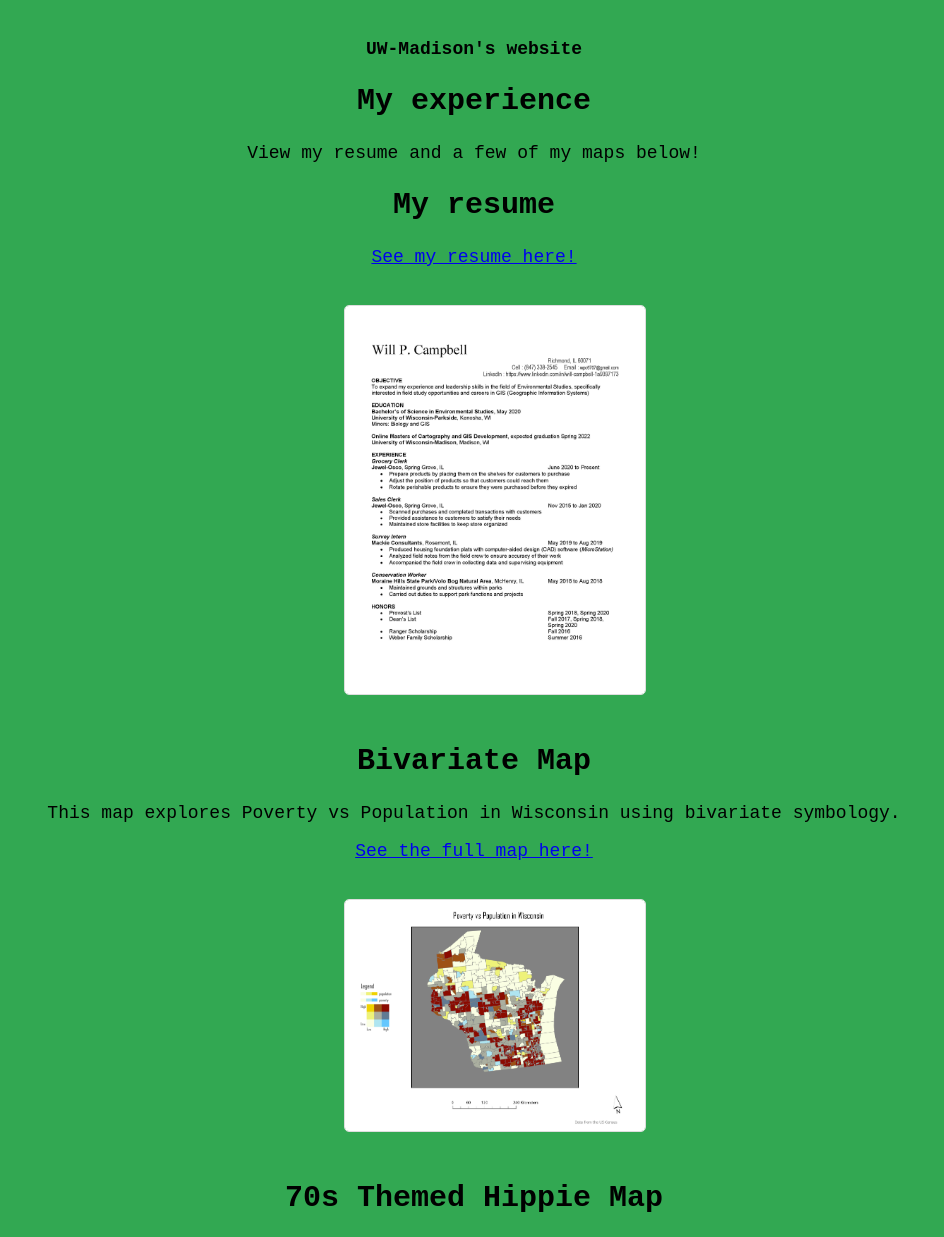
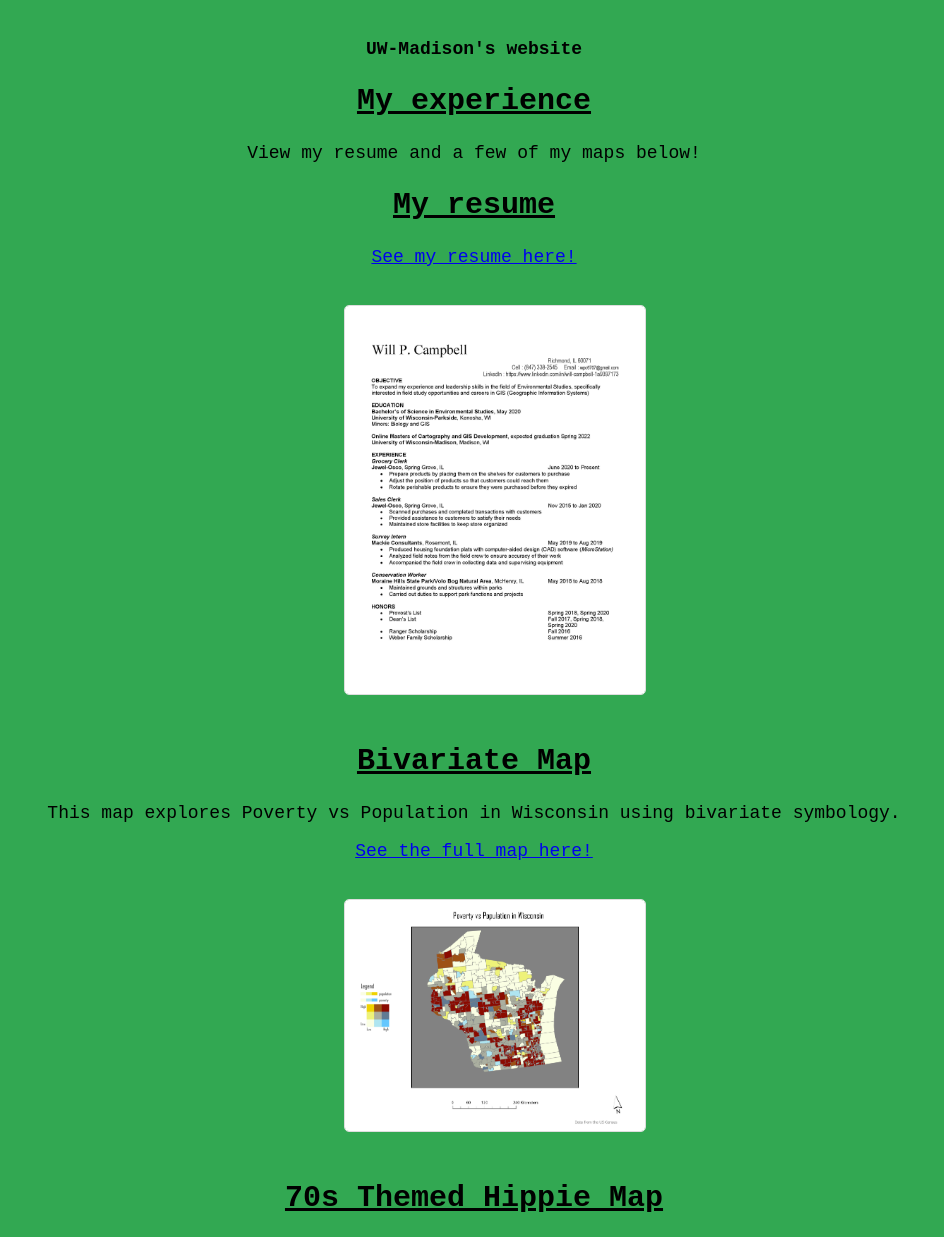
Before and after one commit to wpcampbell/wpcampbell, a plain HTML site: page index.html in a window 1280 px wide. Shown: the part 1163-2400 px from the top of the page, without its empty margins (166-1110 px from the left). Drawn offline with Linux system fonts and the light colour scheme.

Commit message:
draft2-5

```diff
--- a/index.html
+++ b/index.html
@@ -14,7 +14,7 @@
 </a></center>
 <center><p>Click on my headshot to see my <b>LinkedIn page</b> !</p> </center>
 
-<center><h2 style="font-family: 'Courier New', Courier, monospace;">About me </h2> </center>
+<center><u><h2 style="font-family: 'Courier New', Courier, monospace;">About me </h2> </u></center>
 <blockquote><p>I am currently a Graduate student at the <em>University of Wisconsin-Madison</em> in the <em>Online Cartography and GIS program</em>. I graduated in May of 2020
     from the <em>University of Wisconsin-Parkside</em>  with a <b>Bachelor's degree</b> in <em>Environmental Science</em> and minors in <em>Biology and GIS</em>.
     I hope to find a job that combines my love of the environment and GIS! </p> </blockquote>
@@ -44,12 +44,12 @@
 
 </center>
 
-<h2 style="font-family: 'Courier New', Courier, monospace;">My experience</h2>
+<u><h2 style="font-family: 'Courier New', Courier, monospace;">My experience</h2></u>
 <center>
 <p>View my resume and a few of my maps below!</p>
 
     <div class="card-body">
-    <h2 style="font-family: 'Courier New', Courier, monospace;"class="card-title">My resume</h2>
+   </div> <u> <h2 style="font-family: 'Courier New', Courier, monospace;"class="card-title">My resume</h2></u>
     <a href="assets/WPC_Resume_4.22.21.pdf" class="btn btn-primary"><p> See my resume here!</p></a>
     <div class="card" style="width: 300px;">
       <img src="assets/WPC_Resume_4.22.21.jpg"
@@ -58,7 +58,7 @@
       </div>
       </div>
 
-      <h2 style="font-family: 'Courier New', Courier, monospace;" class="card-title">Bivariate Map</h2>
+      <u><h2 style="font-family: 'Courier New', Courier, monospace;" class="card-title">Bivariate Map</h2></u>
       <p class="card-text">This map explores Poverty vs Population in Wisconsin using bivariate symbology.</p>
       <a href="assets/maptest.jpg" class="btn btn-primary"><p>See the full map here!</p>  </a>
       <div class="card " style="width: 300px;"> <img src="assets/maptest.jpg" class="card-img-top" alt="...">
@@ -66,7 +66,7 @@
 
         </div>
         </div>
-        <h2 style="font-family: 'Courier New', Courier, monospace;" class="card-title">70s Themed Hippie Map</h2>
+        <u><h2 style="font-family: 'Courier New', Courier, monospace;" class="card-title">70s Themed Hippie Map</h2></u>
         <p class="card-text">This is a generic world map from Mapbox themed in the style of a 70s hippie movie.</p>
         <a href="https://api.mapbox.com/styles/v1/wpcampbell/ckn66payd01eu17pnz13fp24o.html?fresh=true&title=view&access_token=pk.eyJ1Ijoid3BjYW1wYmVsbCIsImEiOiJja2prZGxiZjQwN2NsMzBuczJ2Y2FhNmg5In0.cMYrG4f2ipHv9enkr48czQ"
         class="btn btn-primary"><p>See the map in more detail here!</p></a>
```
